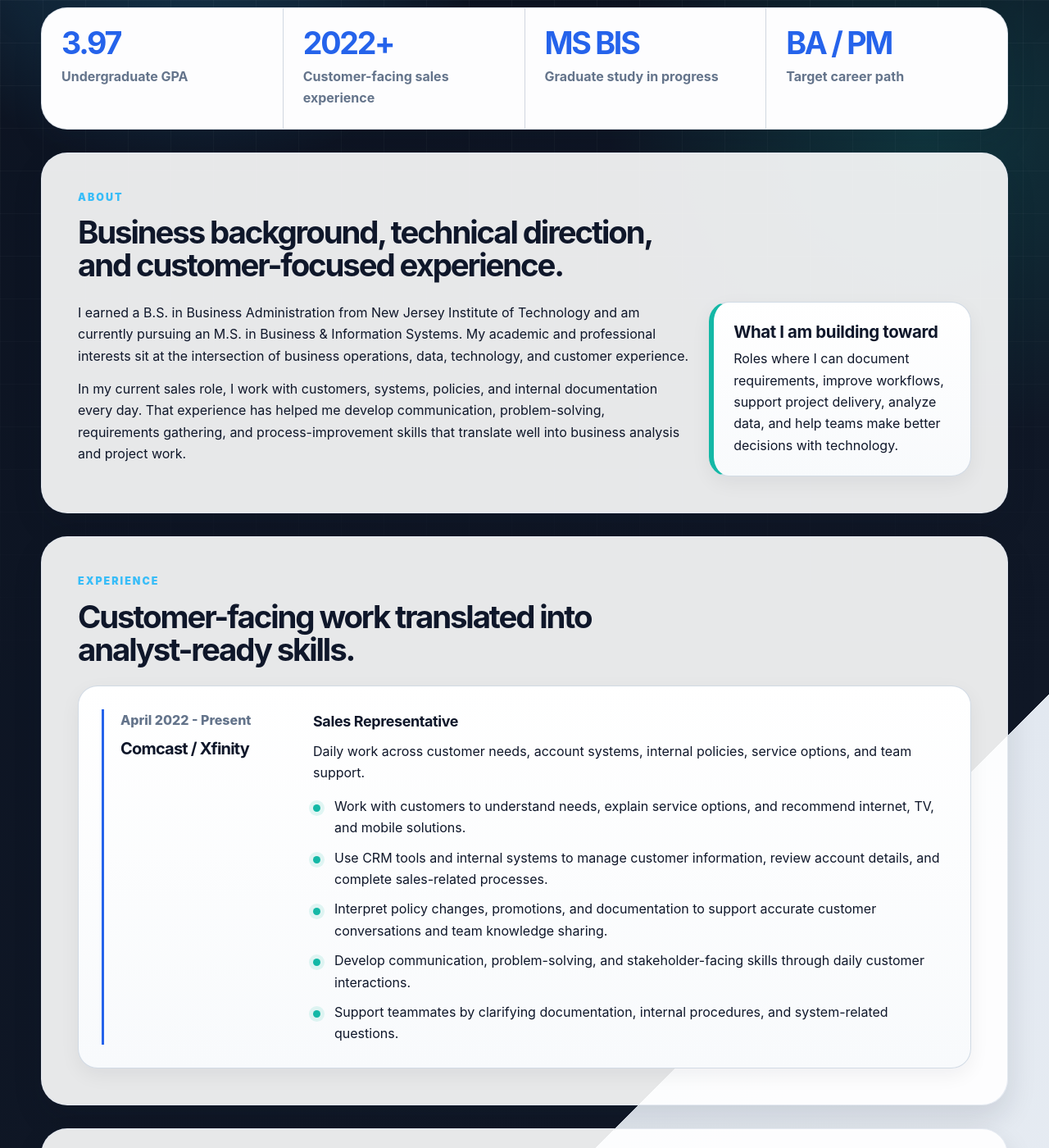
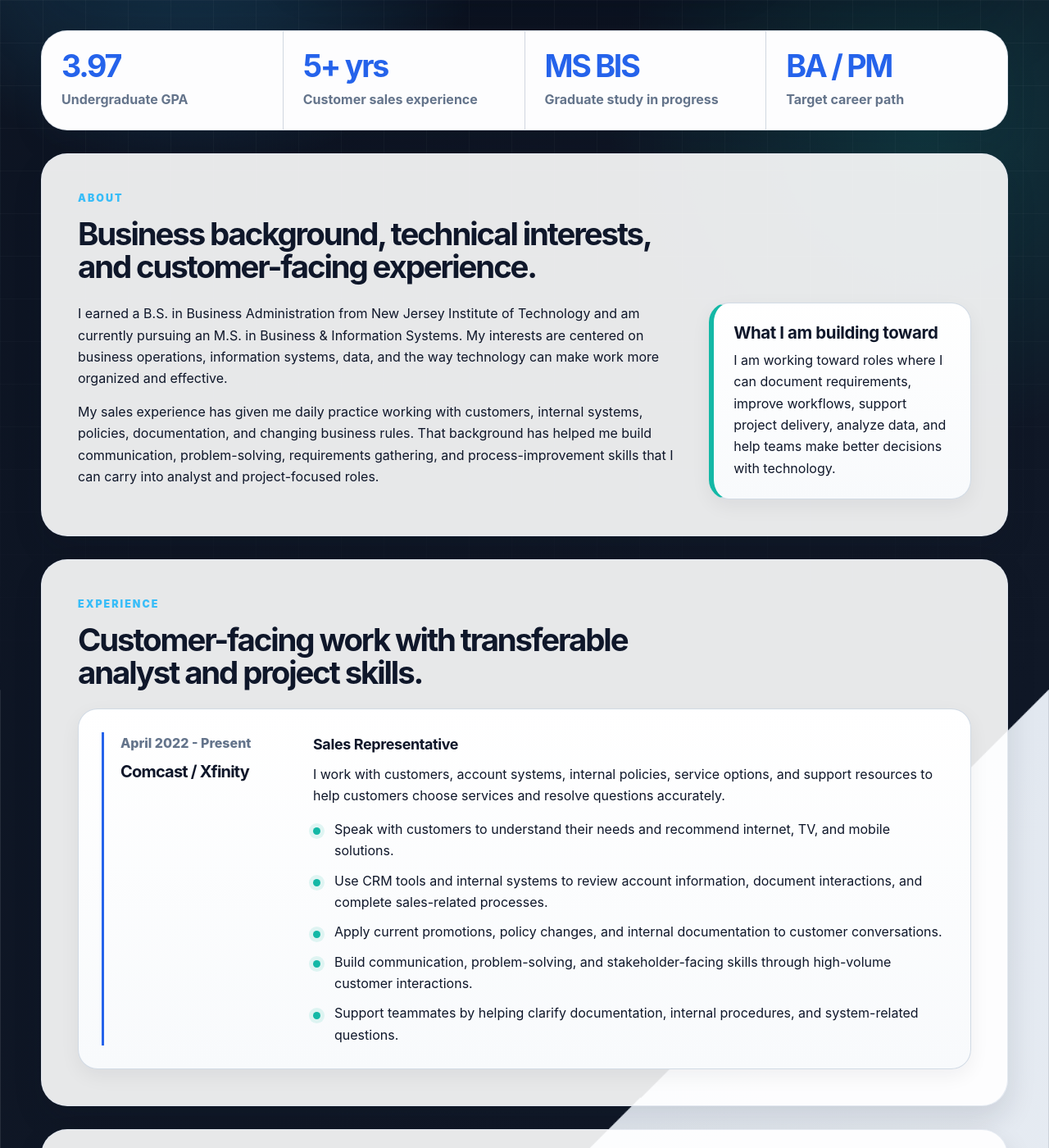
Before and after one commit to jon314159/JonathanCapalbo.me, a Jekyll site: the page index.html, which Jekyll copies as it is, in a window 1280 px wide and 1400 px high, scrolled down 814 px. Shown: the whole window at 82% size. Built offline with Jekyll 4.4.1, drawn with Linux system fonts in a browser that asks for light colours; some of the changed text lies outside the part shown.

Commit message:
Update LinkedIn and naturalize portfolio copy

```diff
--- a/index.html
+++ b/index.html
@@ -5,7 +5,7 @@
     <meta name="viewport" content="width=device-width, initial-scale=1.0" />
     <title>Jonathan Capalbo | Business & Information Systems</title>
     <meta name="description" content="Personal website for Jonathan Capalbo, a business graduate and MS Business & Information Systems student focused on business analysis, project management, and technology-enabled process improvement." />
-    <link rel="stylesheet" href="assets/css/style.css?v=3" />
+    <link rel="stylesheet" href="assets/css/style.css?v=4" />
   </head>
   <body>
     <header>
@@ -22,8 +22,8 @@
         <div class="hero-copy">
           <p class="eyebrow">Business • Systems • Analysis</p>
           <h1>Jonathan Capalbo</h1>
-          <p class="tagline">Business graduate and M.S. Business & Information Systems student building toward business analyst, project coordination, and digital transformation roles.</p>
-          <p>I combine customer-facing sales experience with growing technical skills in SQL, Python, Tableau, Excel, systems analysis, and web development. My focus is turning business needs into practical, organized, technology-supported solutions.</p>
+          <p class="tagline">Business graduate and M.S. Business & Information Systems student interested in business analysis, project coordination, and digital transformation.</p>
+          <p>I bring 5+ years of customer sales experience and a growing technical foundation in SQL, Python, Tableau, Excel, systems analysis, and web development. I am focused on using those skills to understand business needs, improve processes, and support practical technology solutions.</p>
           <div class="button-row">
             <a class="button primary" href="#projects">View Projects</a>
             <a class="button" href="#experience">See Experience</a>
@@ -34,7 +34,7 @@
         <aside class="hero-panel" aria-label="Professional snapshot">
           <div class="profile-mark">JC</div>
           <p class="panel-label">Current Direction</p>
-          <h2>Business analysis with a practical tech foundation.</h2>
+          <h2>Connecting business needs with practical technology solutions.</h2>
           <div class="badge-list">
             <span>SQL</span><span>Python</span><span>Tableau</span><span>Excel</span><span>Systems Analysis</span><span>Project Coordination</span>
           </div>
@@ -45,53 +45,53 @@
     <main>
       <section class="stats-strip" aria-label="Professional highlights">
         <div><strong>3.97</strong><span>Undergraduate GPA</span></div>
-        <div><strong>2022+</strong><span>Customer-facing sales experience</span></div>
+        <div><strong>5+ yrs</strong><span>Customer sales experience</span></div>
         <div><strong>MS BIS</strong><span>Graduate study in progress</span></div>
         <div><strong>BA / PM</strong><span>Target career path</span></div>
       </section>
 
       <section id="about" class="section-feature">
-        <div class="section-heading"><p class="eyebrow">About</p><h2>Business background, technical direction, and customer-focused experience.</h2></div>
+        <div class="section-heading"><p class="eyebrow">About</p><h2>Business background, technical interests, and customer-facing experience.</h2></div>
         <div class="two-column">
           <div>
-            <p>I earned a B.S. in Business Administration from New Jersey Institute of Technology and am currently pursuing an M.S. in Business & Information Systems. My academic and professional interests sit at the intersection of business operations, data, technology, and customer experience.</p>
-            <p>In my current sales role, I work with customers, systems, policies, and internal documentation every day. That experience has helped me develop communication, problem-solving, requirements gathering, and process-improvement skills that translate well into business analysis and project work.</p>
+            <p>I earned a B.S. in Business Administration from New Jersey Institute of Technology and am currently pursuing an M.S. in Business & Information Systems. My interests are centered on business operations, information systems, data, and the way technology can make work more organized and effective.</p>
+            <p>My sales experience has given me daily practice working with customers, internal systems, policies, documentation, and changing business rules. That background has helped me build communication, problem-solving, requirements gathering, and process-improvement skills that I can carry into analyst and project-focused roles.</p>
           </div>
-          <div class="callout-card"><h3>What I am building toward</h3><p>Roles where I can document requirements, improve workflows, support project delivery, analyze data, and help teams make better decisions with technology.</p></div>
+          <div class="callout-card"><h3>What I am building toward</h3><p>I am working toward roles where I can document requirements, improve workflows, support project delivery, analyze data, and help teams make better decisions with technology.</p></div>
         </div>
       </section>
 
       <section id="experience">
-        <div class="section-heading"><p class="eyebrow">Experience</p><h2>Customer-facing work translated into analyst-ready skills.</h2></div>
+        <div class="section-heading"><p class="eyebrow">Experience</p><h2>Customer-facing work with transferable analyst and project skills.</h2></div>
         <div class="timeline-card">
           <div class="timeline-meta"><span>April 2022 - Present</span><strong>Comcast / Xfinity</strong></div>
           <div>
             <h3>Sales Representative</h3>
-            <p>Daily work across customer needs, account systems, internal policies, service options, and team support.</p>
+            <p>I work with customers, account systems, internal policies, service options, and support resources to help customers choose services and resolve questions accurately.</p>
             <ul class="check-list">
-              <li>Work with customers to understand needs, explain service options, and recommend internet, TV, and mobile solutions.</li>
-              <li>Use CRM tools and internal systems to manage customer information, review account details, and complete sales-related processes.</li>
-              <li>Interpret policy changes, promotions, and documentation to support accurate customer conversations and team knowledge sharing.</li>
-              <li>Develop communication, problem-solving, and stakeholder-facing skills through daily customer interactions.</li>
-              <li>Support teammates by clarifying documentation, internal procedures, and system-related questions.</li>
+              <li>Speak with customers to understand their needs and recommend internet, TV, and mobile solutions.</li>
+              <li>Use CRM tools and internal systems to review account information, document interactions, and complete sales-related processes.</li>
+              <li>Apply current promotions, policy changes, and internal documentation to customer conversations.</li>
+              <li>Build communication, problem-solving, and stakeholder-facing skills through high-volume customer interactions.</li>
+              <li>Support teammates by helping clarify documentation, internal procedures, and system-related questions.</li>
             </ul>
           </div>
         </div>
       </section>
 
       <section id="projects">
-        <div class="section-heading"><p class="eyebrow">Projects</p><h2>Portfolio areas to fill in as coursework and independent projects grow.</h2><p>Add screenshots, GitHub links, short writeups, and measurable outcomes where possible. The strongest projects should explain the business problem, tools used, and final result.</p></div>
+        <div class="section-heading"><p class="eyebrow">Projects</p><h2>Portfolio areas I am developing through coursework and independent practice.</h2><p>This section will grow as I add screenshots, GitHub links, short writeups, and measurable outcomes. The strongest projects should show the business problem, the tools used, and the final result.</p></div>
         <div class="project-grid">
           <article class="project-card featured-card"><span class="card-kicker">Featured</span><h3>Systems Analysis Project</h3><p>Created analysis deliverables such as process models, event-response lists, use cases, ERDs, and data dictionaries for business system scenarios.</p><div class="tag-row"><span>Requirements</span><span>ERD</span><span>Use Cases</span></div><p class="placeholder">Add the strongest class project here, such as a system analysis case study or requirements document.</p></article>
-          <article class="project-card"><span class="card-kicker">Database</span><h3>SQL / Oracle Project</h3><p>Designed and worked with relational database tables, constraints, views, sequences, and sample data using Oracle SQL.</p><div class="tag-row"><span>Oracle SQL</span><span>Tables</span><span>Views</span></div><p class="placeholder">Add project name, screenshots, schema diagram, GitHub link, and 2-3 details about what the database does.</p></article>
+          <article class="project-card"><span class="card-kicker">Database</span><h3>SQL / Oracle Project</h3><p>Worked with relational database tables, constraints, views, sequences, and sample data using Oracle SQL.</p><div class="tag-row"><span>Oracle SQL</span><span>Tables</span><span>Views</span></div><p class="placeholder">Add project name, screenshots, schema diagram, GitHub link, and 2-3 details about what the database does.</p></article>
           <article class="project-card"><span class="card-kicker">Analytics</span><h3>Tableau / Data Visualization</h3><p>Built dashboards and visual summaries to communicate patterns, performance, and business insights from data.</p><div class="tag-row"><span>Dashboards</span><span>Insights</span><span>Business Data</span></div><p class="placeholder">Add dashboard image, data source, business question, and what insight the dashboard provides.</p></article>
-          <article class="project-card"><span class="card-kicker">Technical</span><h3>Python Project</h3><p>Used Python to practice automation, analysis, or application logic while strengthening technical problem-solving skills.</p><div class="tag-row"><span>Python</span><span>Automation</span><span>Analysis</span></div><p class="placeholder">Add a Python project title, short description, tools used, and GitHub link.</p></article>
-          <article class="project-card"><span class="card-kicker">Web</span><h3>Personal Website</h3><p>Built this website as a portfolio site to present my background, projects, skills, and career direction.</p><div class="tag-row"><span>HTML</span><span>GitHub Pages</span><span>CSS</span></div><p class="placeholder">Add notes about deployment method and future improvements.</p></article>
+          <article class="project-card"><span class="card-kicker">Technical</span><h3>Python Project</h3><p>Used Python to practice automation, analysis, and application logic while strengthening technical problem-solving skills.</p><div class="tag-row"><span>Python</span><span>Automation</span><span>Analysis</span></div><p class="placeholder">Add a Python project title, short description, tools used, and GitHub link.</p></article>
+          <article class="project-card"><span class="card-kicker">Web</span><h3>Personal Website</h3><p>Built this portfolio site to present my background, projects, skills, and career direction.</p><div class="tag-row"><span>HTML</span><span>GitHub Pages</span><span>CSS</span></div><p class="placeholder">Add notes about deployment method and future improvements.</p></article>
         </div>
       </section>
 
       <section id="skills">
-        <div class="section-heading"><p class="eyebrow">Skills</p><h2>Business and technical skills organized around analyst work.</h2></div>
+        <div class="section-heading"><p class="eyebrow">Skills</p><h2>Business and technical skills I am applying to analyst work.</h2></div>
         <div class="skill-board">
           <div class="skill-column"><h3>Business</h3><ul class="check-list"><li>Business analysis</li><li>Requirements gathering</li><li>Process modeling</li><li>Customer needs assessment</li><li>Project coordination</li></ul></div>
           <div class="skill-column"><h3>Technical</h3><ul class="check-list"><li>SQL</li><li>Python</li><li>Tableau</li><li>Excel</li><li>HTML, CSS, and JavaScript</li></ul></div>
@@ -107,9 +107,9 @@
         </div>
       </section>
 
-      <section id="resume" class="cta-section"><div><p class="eyebrow">Resume</p><h2>Keep the resume focused on analyst, project, and technical transferability.</h2><p>A downloadable resume can be added as <strong>resume.pdf</strong> in the same folder as this page.</p></div><a class="button primary" href="resume.pdf">Download Resume</a></section>
+      <section id="resume" class="cta-section"><div><p class="eyebrow">Resume</p><h2>Resume focused on analyst, project, and technical transferability.</h2><p>A downloadable resume can be added as <strong>resume.pdf</strong> in the same folder as this page.</p></div><a class="button primary" href="resume.pdf">Download Resume</a></section>
 
-      <section id="contact" class="contact-section"><div><p class="eyebrow">Contact</p><h2>Open to business analyst, project coordinator, and digital transformation opportunities.</h2></div><div class="contact-cards"><a href="mailto:jonathancapalbo1@gmail.com">jonathancapalbo1@gmail.com</a><span class="placeholder">Add LinkedIn URL</span><a href="https://github.com/jon314159">github.com/jon314159</a></div></section>
+      <section id="contact" class="contact-section"><div><p class="eyebrow">Contact</p><h2>Open to business analyst, project coordinator, and digital transformation opportunities.</h2></div><div class="contact-cards"><a href="mailto:jonathancapalbo1@gmail.com">jonathancapalbo1@gmail.com</a><a href="https://www.linkedin.com/in/jonathan-capalbo-2a00b9140">LinkedIn</a><a href="https://github.com/jon314159">github.com/jon314159</a></div></section>
     </main>
 
     <footer><p>&copy; 2026 Jonathan Capalbo. Built as a personal portfolio website.</p></footer>
```
